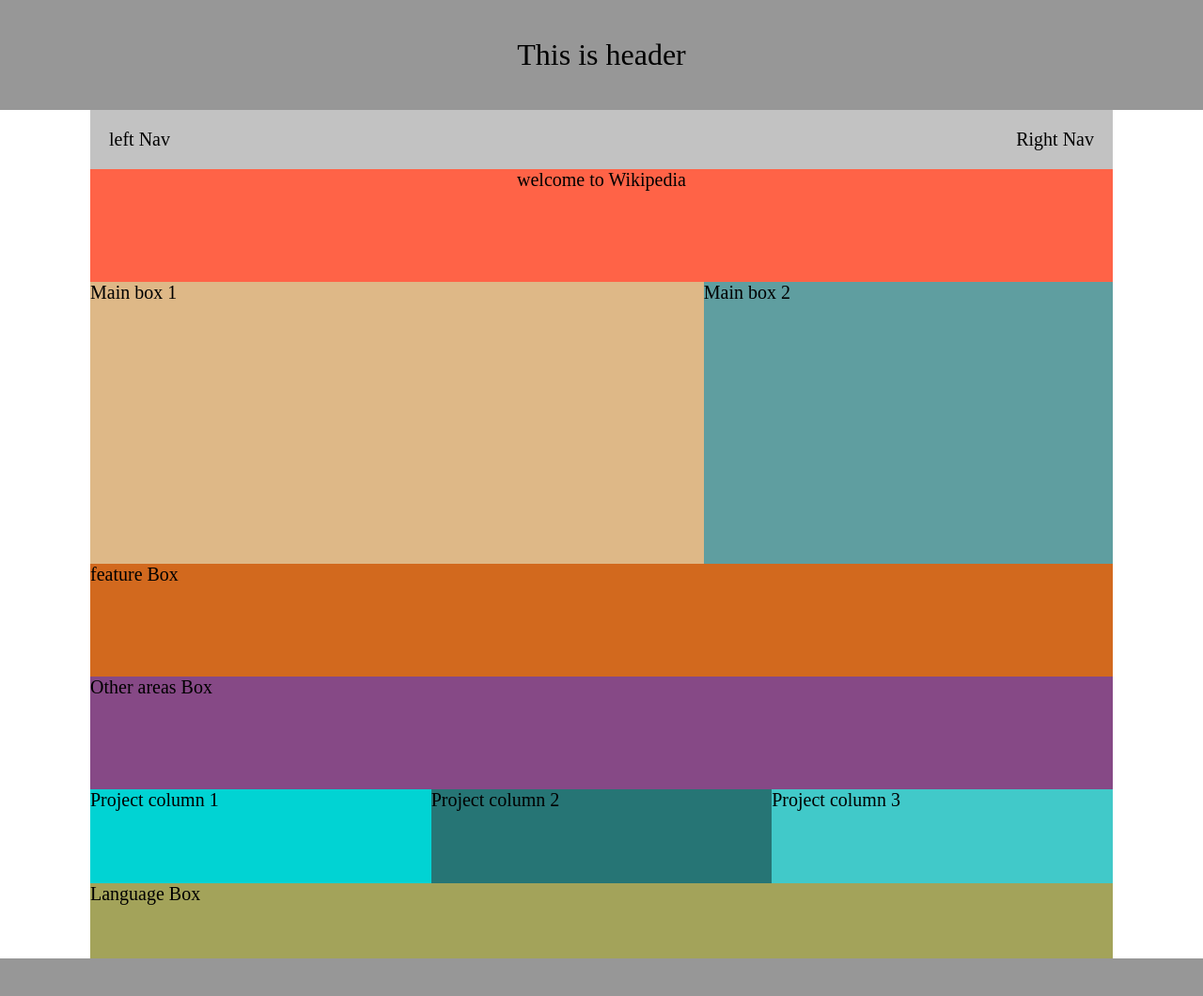
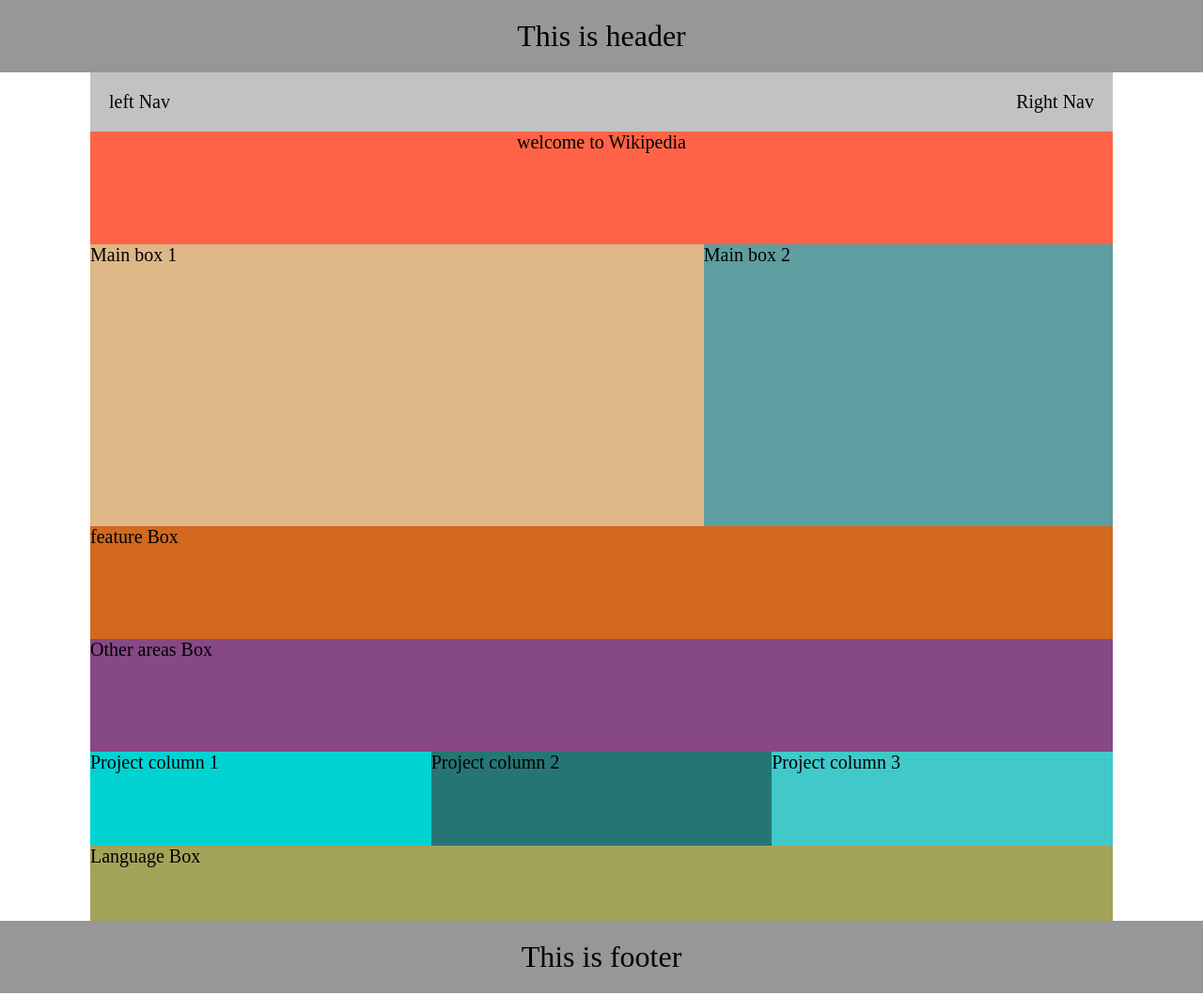
Before and after one commit to abhipatel9607/wikipedia_home_layout, a plain HTML site: page index.html in a window 1280 px wide. Shown: the top 1060 px of the page at 94% size. Drawn offline with Linux system fonts and the light colour scheme.

Commit message:
fix header height

```diff
--- a/index.html
+++ b/index.html
@@ -14,7 +14,7 @@
 			header,
 			footer {
 				background-color: rgb(151, 151, 151);
-				padding: 2rem 1rem;
+				padding: 1rem 1rem;
 				text-align: center;
 				font-size: 1.6rem;
 			}
```
